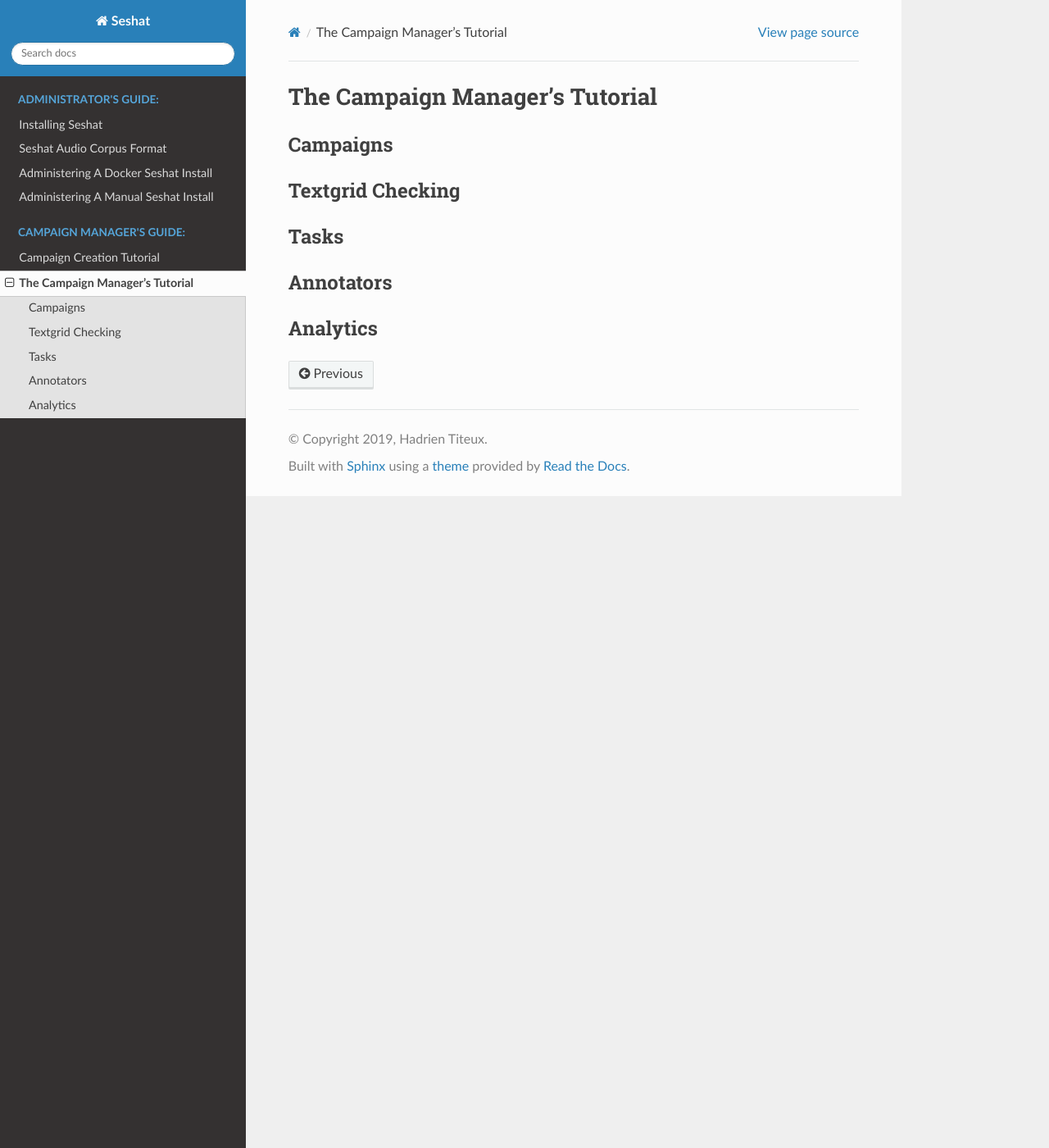
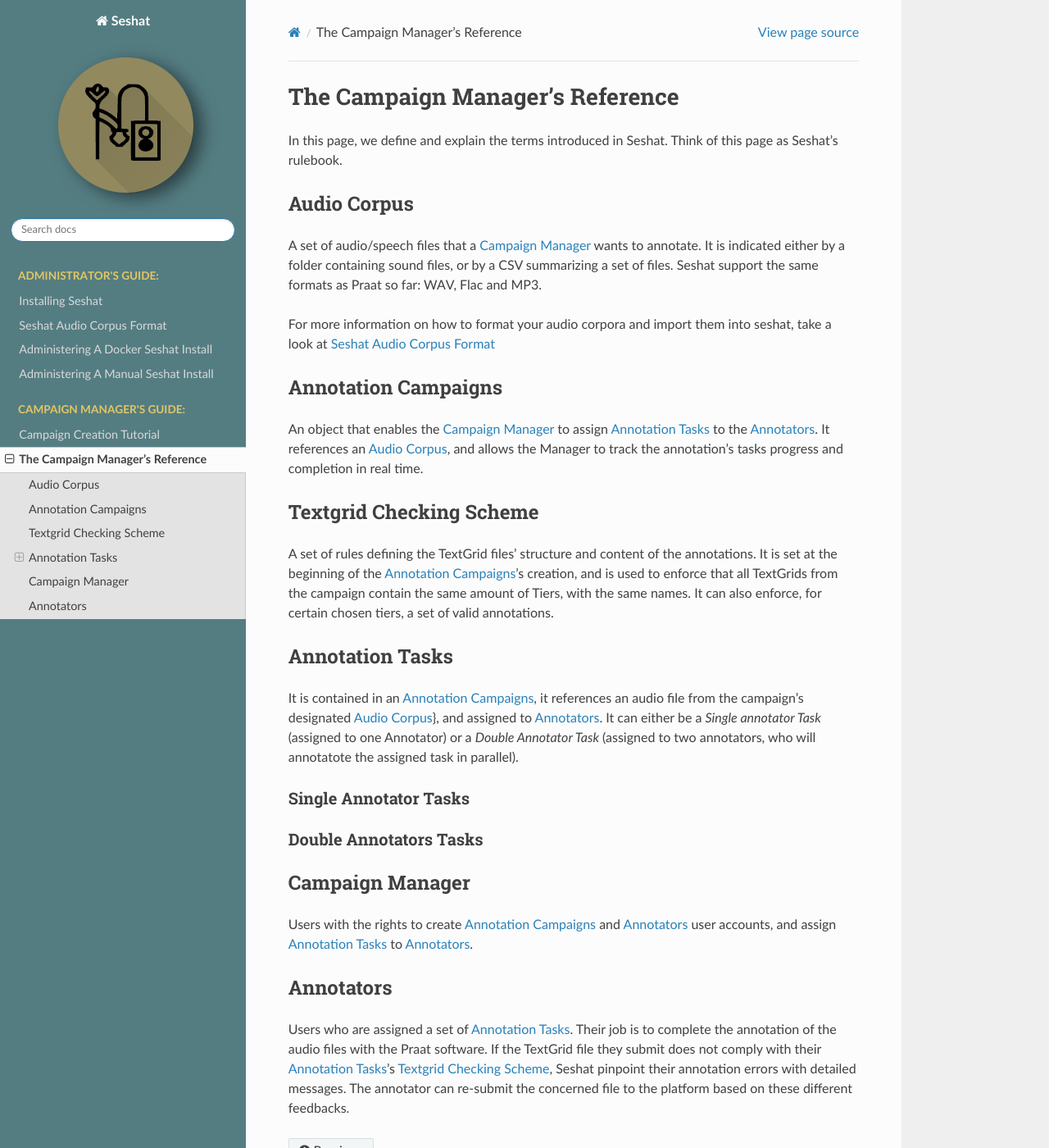
Before and after one commit to bootphon/seshat, a Sphinx documentation site: the page built from docs/source/manager-reference.rst, in a window 1280 px wide and 1400 px high. Shown: the whole window at 82% size. Built offline with Sphinx 7.4.7 and the Read the Docs theme 2.0.0, drawn with Linux system fonts in a browser that asks for light colours; pages that are not in the unit, such as notebooks, are missing from menus.

Commit message:
Changed the documentation theme to seshat's base colors. Started to write the manager's reference.

```diff
--- /dev/null
+++ b/docs/source/_static/css/custom.css
@@ -0,0 +1,17 @@
+.wy-side-nav-search {
+    background-color: transparent !important;
+}
+
+.wy-menu-vertical header, .wy-menu-vertical p.caption{
+    color: #e3c663 !important;
+}
+
+.wy-nav-side {
+    background-color: #547d82 !important;
+}
+
+.logo {
+    -webkit-filter: drop-shadow(10px 6px 10px rgba(0,0,0,0.5));
+    filter: drop-shadow(10px 6px 10px rgba(0, 0, 0, 0.5));
+    width : 85%;
+}
--- a/docs/source/conf.py
+++ b/docs/source/conf.py
@@ -56,3 +56,8 @@
 html_static_path = ['_static']
 
 master_doc = 'index'
+html_logo = '../images/logo_shadow.png'
+
+html_css_files = [
+    'css/custom.css',
+]
--- a/docs/source/index.rst
+++ b/docs/source/index.rst
@@ -21,7 +21,6 @@
    :caption: Administrator's Guide:
 
    install
-   manager
    corpus
    admin-docker
    admin-manual
--- a/docs/source/install.rst
+++ b/docs/source/install.rst
@@ -116,6 +116,7 @@
 * A working nodeJS 12.3>= install
 * A mongoDB 3.6>= install (it could work with earlier versions)
 * An ffmpeg install
+
 
 Moreover, the advised web server to act as a web frontend is **Nginx**.
 
--- a/docs/source/manager-reference.rst
+++ b/docs/source/manager-reference.rst
@@ -1,18 +1,82 @@
 ================================
-The Campaign Manager's Tutorial
+The Campaign Manager's Reference
 ================================
 
-Campaigns
----------
+In this page, we define and explain the terms introduced in Seshat. Think of this page
+as Seshat's rulebook.
 
-Textgrid Checking
------------------
+.. _audio-corpus:
 
-Tasks
------
+Audio Corpus
+------------
+A set of audio/speech files that a :ref:`campaign-manager` wants to annotate.
+It is indicated either by a folder containing sound files, or by a CSV summarizing a set of files.
+Seshat support the same formats as Praat so far: WAV, Flac and MP3.
+
+For more information on how to format your audio corpora and import them into seshat, take a look at :any:`corpus`
+
+.. _campaigns:
+
+Annotation Campaigns
+--------------------
+
+An object that enables the :ref:`campaign-manager` to assign :ref:`annotation-tasks`
+to the :ref:`annotators`. It references an :ref:`audio-corpus`, and allows the
+Manager to track the annotation's tasks progress and completion in real time.
+
+.. todo : properties of a campaign, and configuration properties
+
+.. _textgrid-checking-scheme:
+
+Textgrid Checking Scheme
+------------------------
+
+A set of rules defining the TextGrid files' structure and content of the annotations.
+It is set at the beginning of the :ref:`campaigns`'s creation,
+and is used to enforce that all TextGrids from the campaign contain the same amount of Tiers,
+with the same names. It can also enforce, for certain chosen tiers, a set of valid annotations.
+
+.. todo : specify rigorously the different checking scheme mechanics.
+
+.. _annotation-tasks:
+
+Annotation Tasks
+----------------
+
+It is contained in an :ref:`campaigns`, it references an audio file from the campaign's designated
+:ref:`audio-corpus`}, and assigned to :ref:`annotators`. It can either be a *Single annotator Task*
+(assigned to one Annotator) or a *Double Annotator Task* (assigned to two annotators,
+who will annotatote the assigned task in parallel).
+
+Single Annotator Tasks
+++++++++++++++++++++++
+
+.. todo
+
+Double Annotators Tasks
++++++++++++++++++++++++
+
+.. todo
+
+.. _campaign-manager:
+
+Campaign Manager
+----------------
+
+Users with the rights to create :ref:`campaigns` and :ref:`annotators` user accounts,
+and assign :ref:`annotation-tasks` to :ref:`annotators`.
+
+.. todo : campaign subscrition mechanics
+
+.. _annotators:
 
 Annotators
 ----------
 
-Analytics
----------
+Users who are assigned a set of :ref:`annotation-tasks`.
+Their job is to complete the annotation of the audio files with the Praat software.
+If the TextGrid file they submit does not comply with their :ref:`annotation-tasks`'s
+:ref:`textgrid-checking-scheme`, Seshat pinpoint their annotation errors with detailed messages.
+The annotator can re-submit the concerned file to the platform based on these different feedbacks.
+
+.. todo:
```
Also changed, not shown: other parts of docs/source/install.rst (+1 -1 lines), docs/images/logo_shadow.png (added).
